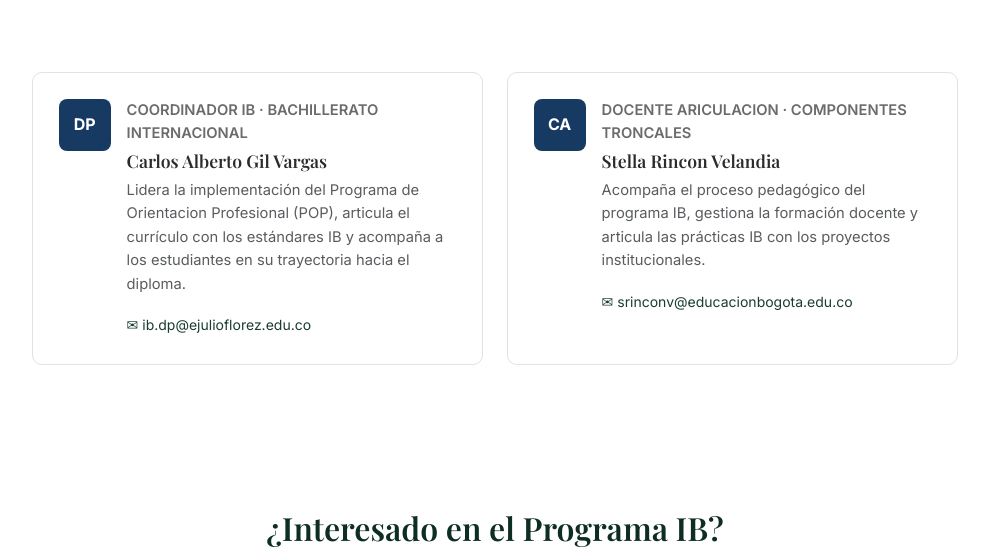
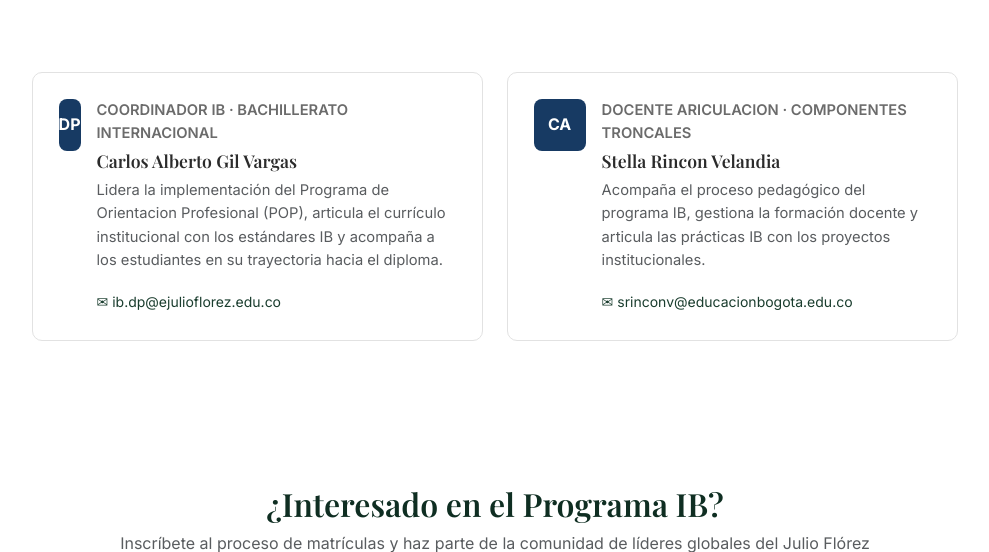
Before and after one commit to thomasgamez/Julio-Florez-Pagina, a Flask app: page /bachillerato-internacional/equipo-ib in a window 1280 px wide. Shown: the part 410-962 px from the top of the page, without its empty margins (145-1134 px from the left). Run offline with Flask 3, Linux system fonts and the light colour scheme.

Commit message:
Actualizar html de equipo_ib de la carpeta de bachillerato en templates

```diff
--- a/templates/pagina/Bachillerato/Equipo_Ib.html
+++ b/templates/pagina/Bachillerato/Equipo_Ib.html
@@ -16,11 +16,11 @@
     <div class="row g-4 justify-content-center">
       <div class="col-md-5">
         <div class="tarjeta d-flex gap-3">
-          <div class="rounded-3 text-white fw-bold d-flex align-items-center justify-content-center flex-shrink-0" style="width:52px;height:52px;background:#173a63">DP</div>
+          <div class="rounded-3 text-white fw-bold d-flex align-items-center justify-content-center flex- shrink-0" style="width:52px;height:52px;background:#173a63">DP</div>
           <div>
             <p class="small text-verde fw-semibold mb-1">COORDINADOR IB · BACHILLERATO INTERNACIONAL</p>
             <h3 class="h6">Carlos Alberto Gil Vargas</h3>
-            <p class="small text-muted">Lidera la implementación del Programa de Orientacion Profesional (POP), articula el currículo con los estándares IB y acompaña a los estudiantes en su trayectoria hacia el diploma.</p>
+            <p class="small text-muted">Lidera la implementación del Programa de Orientacion Profesional (POP), articula el currículo institucional con los estándares IB y acompaña a los estudiantes en su trayectoria hacia el diploma.</p>
             <a href="mailto:ib.dp@ejulioflorez.edu.co" class="small text-verde">✉ ib.dp@ejulioflorez.edu.co</a>
           </div>
         </div>
```
